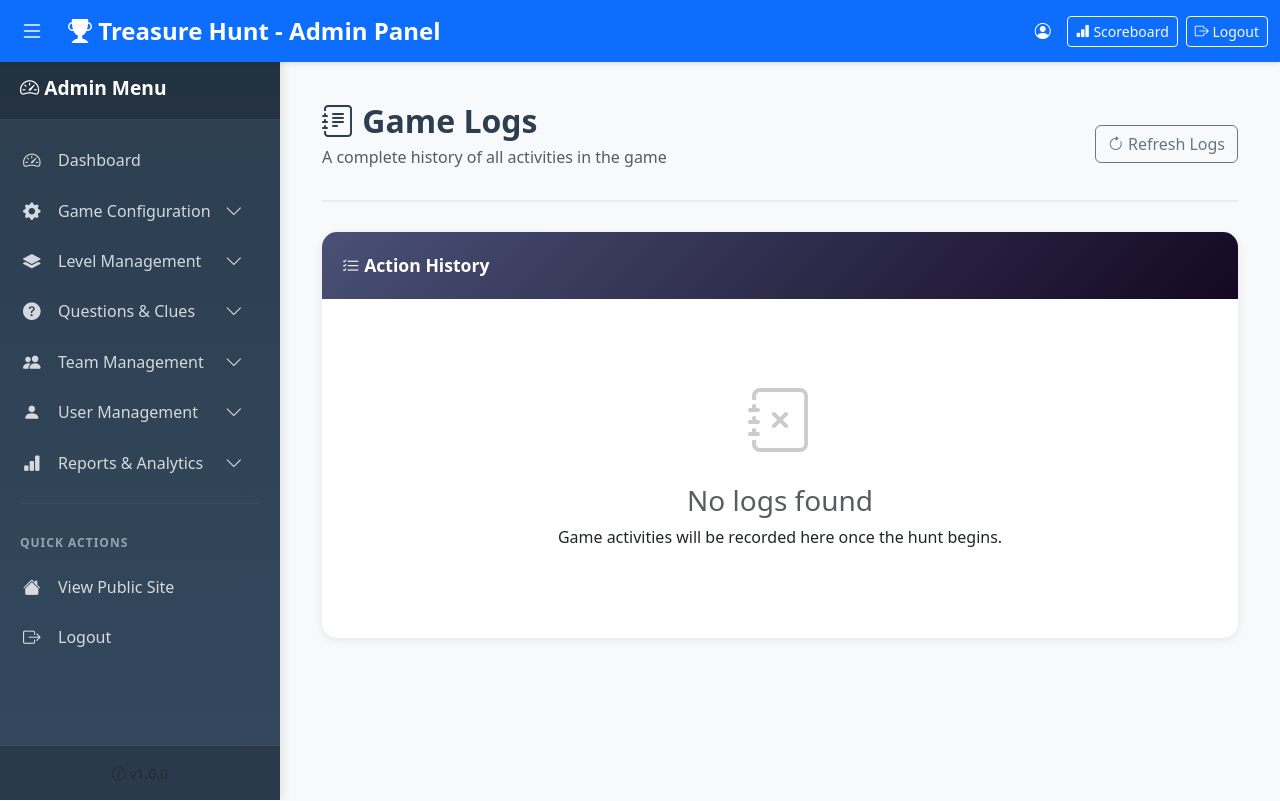
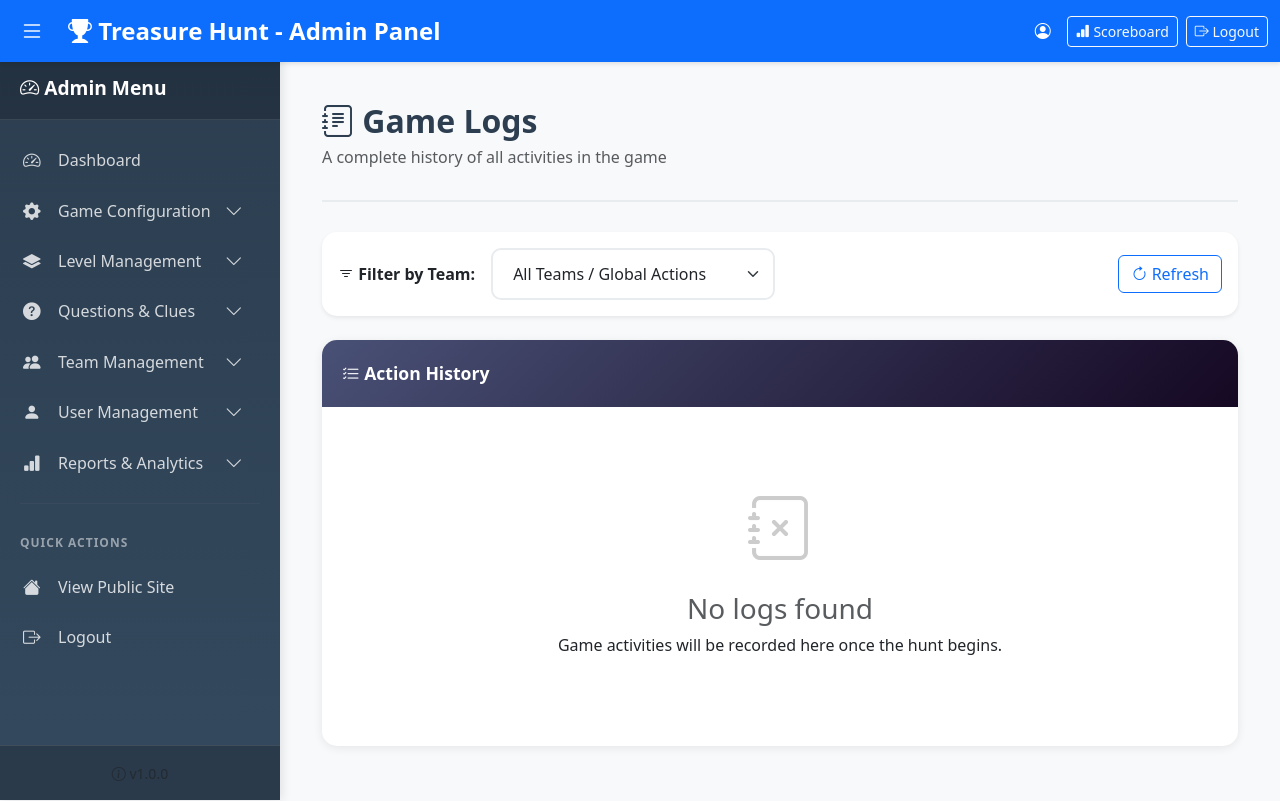
Before and after one commit to ranjithsiji/treasure-hunt, a Python web app: template templates/admin/game_logs.html in a window 1280 px wide. Run offline with Jinja, Linux system fonts and the light colour scheme; the template is opened without the code that fills it, so the values that code supplies are empty.

Commit message:
Add team filtering to Game Logs screen

```diff
--- a/templates/admin/game_logs.html
+++ b/templates/admin/game_logs.html
@@ -8,10 +8,42 @@
         <h1><i class="bi bi-journal-text"></i> Game Logs</h1>
         <p class="text-muted">A complete history of all activities in the game</p>
     </div>
-    <button class="btn btn-outline-secondary" onclick="window.location.reload()">
-        <i class="bi bi-arrow-clockwise"></i> Refresh Logs
-    </button>
 </div>
+
+<!-- Filter Bar -->
+<div class="card mb-4 shadow-sm">
+    <div class="card-body">
+        <form method="GET" action="{{ url_for('admin.game_logs') }}" class="row g-3 align-items-center">
+            <div class="col-auto">
+                <label for="team_filter" class="form-label mb-0 fw-bold"><i class="bi bi-filter"></i> Filter by
+                    Team:</label>
+            </div>
+            <div class="col-md-4">
+                <select name="team_id" id="team_filter" class="form-select" onchange="this.form.submit()">
+                    <option value="">All Teams / Global Actions</option>
+                    {% for team in teams %}
+                    <option value="{{ team.id }}" {% if selected_team_id==team.id %}selected{% endif %}>
+                        {{ team.name }}
+                    </option>
+                    {% endfor %}
+                </select>
+            </div>
+            {% if selected_team_id %}
+            <div class="col-auto">
+                <a href="{{ url_for('admin.game_logs') }}" class="btn btn-outline-secondary">
+                    <i class="bi bi-x-circle"></i> Clear Filter
+                </a>
+            </div>
+            {% endif %}
+            <div class="col-auto ms-auto">
+                <button type="button" class="btn btn-outline-primary" onclick="window.location.reload()">
+                    <i class="bi bi-arrow-clockwise"></i> Refresh
+                </button>
+            </div>
+        </form>
+    </div>
+</div>
+
 
 <div class="admin-card">
     <div class="admin-card-header">
```
Also changed, not shown: routes/admin.py (+11 -4 lines).
